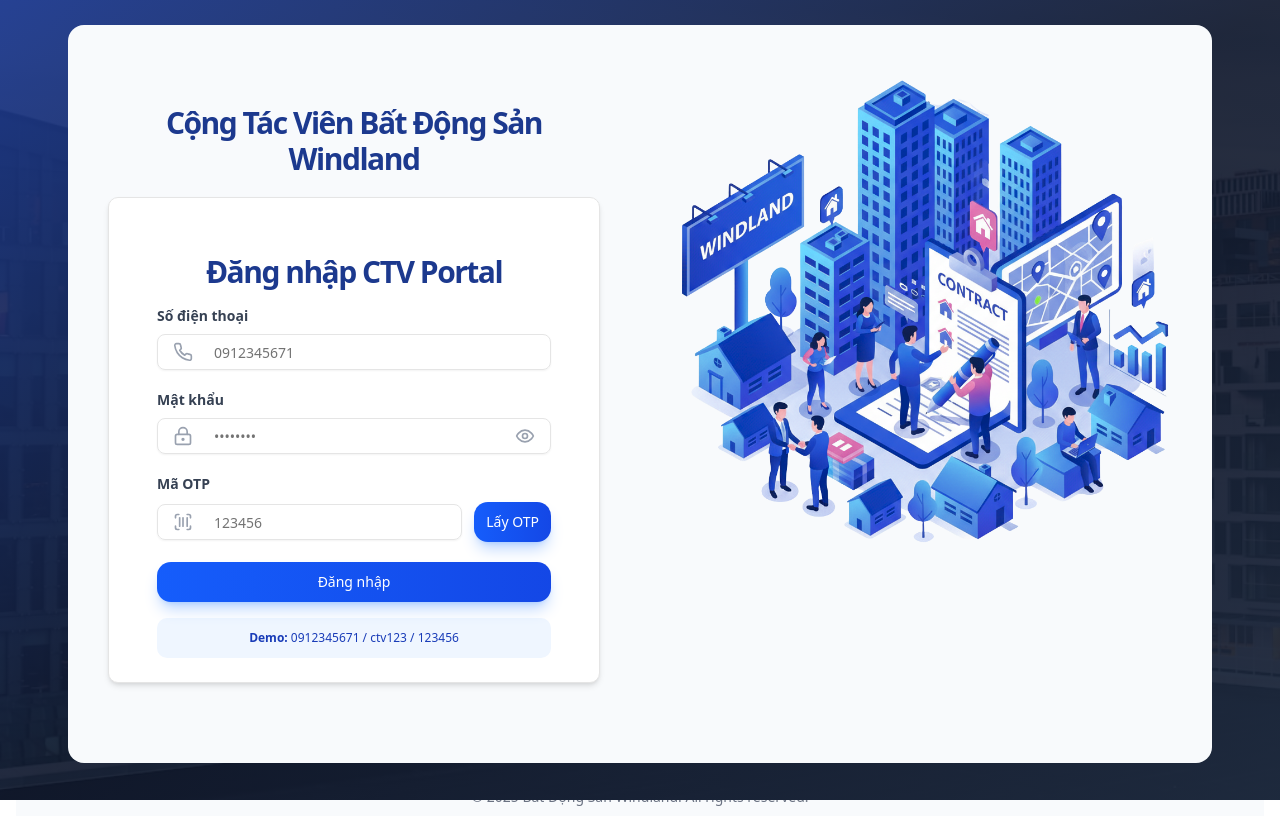
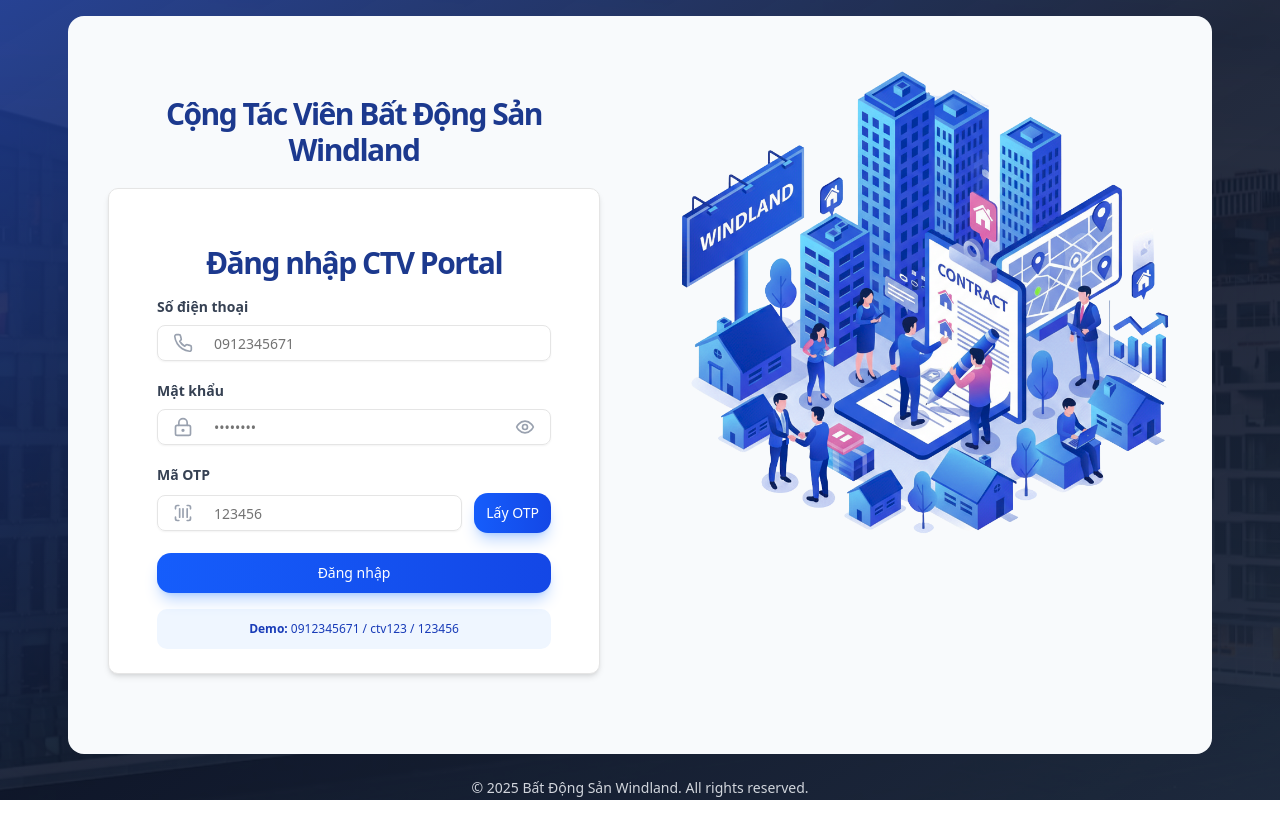
Before and after one commit to conketapp/winland, a Next.js app in the folder apps/ctv-portal/: page / in a window 1280 px wide. Built offline with nearby package versions, Linux system fonts and the light colour scheme; no server answers.

Commit message:
update: Fix background image, footer (Login page ctv-portal)

```diff
--- a/apps/ctv-portal/app/page.tsx
+++ b/apps/ctv-portal/app/page.tsx
@@ -89,7 +89,7 @@
     <div className="min-h-screen bg-gradient-to-br from-primary-50 to-primary-100 flex items-center justify-center p-4">
       <ToastContainer />
       {/* Background Image with Overlay */}
-      <div className="absolute inset-0">
+      <div className="fixed inset-0 -z-20">
         <Image
           src={LoginCTVPortalBackground}
           alt="Background"
@@ -101,7 +101,7 @@
       {/* Gradient Overlay */}
       <div className="absolute inset-0 bg-gradient-to-br from-blue-900/95 via-slate-900/90 to-slate-800/95" />
 
-      <div className="flex flex-col justify-center items-center w-full h-screen bg-slate-50 dark:bg-gray-800">
+      <div className="flex flex-col justify-center items-center">
         {/* Login Form */}
         <motion.div
           initial={{ opacity: 0, y: 50 }}
@@ -227,8 +227,8 @@
           </div>
         </motion.div>
         {/* Centered footer under the login form */}
-        <div className="w-full flex justify-center mt-6">
-          <p className="text-center text-gray-500 text-sm">
+        <div className="w-full flex justify-center mt-6 relative overflow-hidden">
+          <p className="text-center text-gray-300 text-sm">
             © 2025 Bất Động Sản Windland. All rights reserved.
           </p>
         </div>
```
